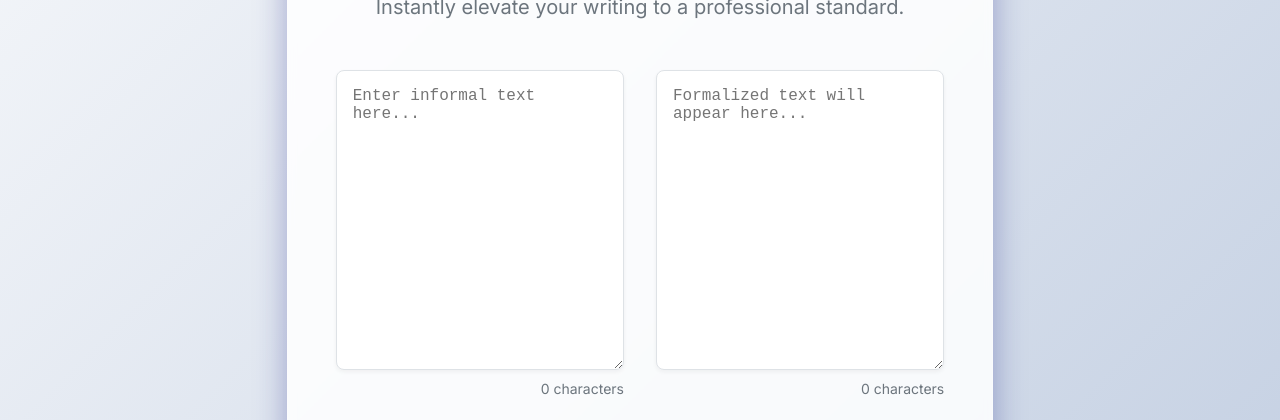
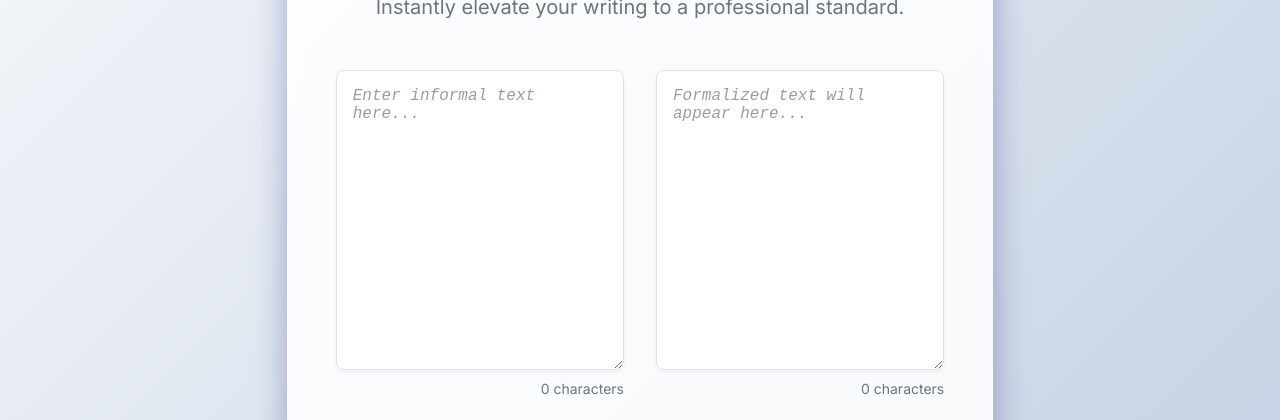
Before and after one commit to husnimarwan/formalized-dot-ai, a React (Vite) app: page / in a window 1280 px wide. Shown: the part 188-608 px from the top of the page. Built offline with nearby package versions, Linux system fonts and the light colour scheme.

Commit message:
Update the textbox hint text typeface

```diff
--- a/src/App.css
+++ b/src/App.css
@@ -103,6 +103,12 @@ textarea {
   transition: all 0.3s ease;
   background-color: var(--white-color);
   color: var(--text-color);
+}
+
+textarea::placeholder {
+  font-style: italic;
+  color: var(--secondary-color);
+  opacity: 0.7;
 }
 
 textarea:focus {
```
